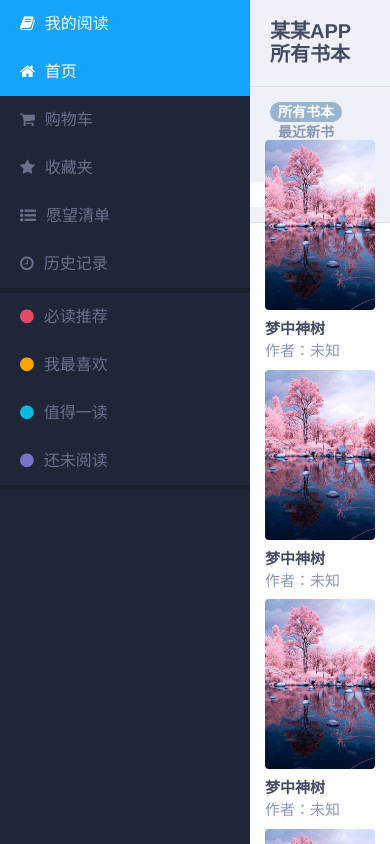
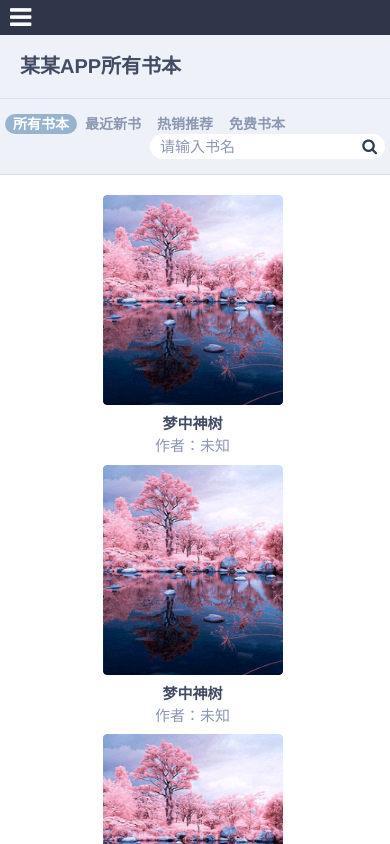
Before and after one commit to battcn/wemirr-platform, a Vue app in the folder battcn-bookstore-vue/: page / in a window 390 px wide. Built offline with nearby package versions, Linux system fonts and the light colour scheme.

Commit message:
响应式界面完善

```diff
--- a/battcn-bookstore-vue/src/App.vue
+++ b/battcn-bookstore-vue/src/App.vue
@@ -1,6 +1,10 @@
 <template xmlns: xmlns:>
   <div id="app">
-    <div class="left-side">
+    <div class="header">
+      <i v-show="fullWidth<480" @click="show=!show" class="fa fa-navicon"></i>
+    </div>
+    <transition name="fade">
+    <div v-if="show|fullWidth>480" class="left-side">
       <div class="features"> <!-- 功能区 -->
         <ul>
           <li><router-link to="/"><i class="fa  fa-book" aria-hidden="true"></i>我的阅读</router-link></li>
@@ -22,6 +26,7 @@
       <div  class="recording"><!-- 历史记录 -->
       </div>
     </div>
+    </transition>
     <div id="content">
     <router-view></router-view>
     </div>
@@ -32,7 +37,29 @@
 export default {
   name: 'App',
   data(){
-    return {options:'home',childrenOptions:'all'}
+    return {fullWidth:document.documentElement.clientWidth,show:false,options:'home',childrenOptions:'all'}
+  },
+  mounted() {
+    const that = this;
+    window.onresize = () => {
+      return (() => {
+        window.fullWidth = document.documentElement.clientWidth;
+        that.fullWidth = window.fullWidth;
+        this.fullWidth>480&&this.show===true?this.show=false:'';
+      })()
+    }
+  },
+  watch:{
+    fullWidth(val) {
+      if(!this.timer) {
+        this.fullWidth = val;
+        this.timer = true;
+        let that = this;
+        setTimeout(function (){
+          that.timer = false;
+        },400)
+      }
+    }
   }
 }
 </script>
@@ -47,13 +74,33 @@ export default {
   text-align: center;
   color: #2c3e50;
 }
+/* 左侧路由动画 */
+  fade-enter-active,.fade-leave-active{/* fade为transition标签上的name */
+    transition:all .5s;/* 在此状态下运用css动画更改opacity属性 */
+  }
+  .fade-enter,.fade-leave-active{
+    transform: translate(0, 0);
+  }
+
+  /* 头部 */
+  .header{
+    background-color: #2F3649;
+    height: 35px;text-align: left;
+  }
+  .header > i{
+    line-height: 35px;
+    font-size: 25px;
+    cursor: pointer;
+    margin-left: 10px;    color: #fff;
+  }
   /* 左侧功能区 */
   .left-side{
+    z-index: 99;
     height:100%;
     width: 250px;
     overflow:hidden ;
     position: fixed;
-    top:0;
+    top:35px;
     bottom: 0;
     left:0;
     background-color: #1F2638;
@@ -118,4 +165,26 @@ export default {
 #content{
   margin-left: 250px;
 }
+  /* 响应式样式 */
+  /* 超小屏幕（手机，大于等于 630px） */
+  @media (max-width: 630px) {
+    /* 左侧功能区  */
+    .left-side {
+      width:150px;
+      font-size: 13px;
+      font-weight: bold;
+    }
+    #content{
+      margin-left:150px;
+    }
+
+  }
+  @media (max-width: 480px) {/* 此分辨率下隐藏左侧功能栏 */
+    .left-side {
+
+    }
+    #content{
+      margin-left:0;
+    }
+  }
 </style>
--- a/battcn-bookstore-vue/src/components/home.vue
+++ b/battcn-bookstore-vue/src/components/home.vue
@@ -1,19 +1,20 @@
 <template>
   <div class="home">
     <header>
+      <!--<i class="fa fa-navicon"></i>-->
       <span>某某APP所有书本</span>
       <ul>
         <li @click="homeOptions='all'">
-          <router-link :class="{active:homeOptions=='all'}" to="/all" href="">所有书本</router-link>
+          <a  :class="{active:homeOptions=='all'}"  href="javascript:">所有书本</a>
         </li>
         <li @click="homeOptions='recent'">
-          <router-link :class="{active:homeOptions=='recent'}" to="/recent" href="">最近新书</router-link>
+          <a :class="{active:homeOptions=='recent'}"  href="javascript:">最近新书</a>
         </li>
         <li @click="homeOptions='recommend'">
-          <router-link  :class="{active:homeOptions=='recommend'}" to="/recommend" href="">热销推荐</router-link>
+          <a  :class="{active:homeOptions=='recommend'}"  href="javascript:">热销推荐</a>
         </li>
         <li @click="homeOptions='free'">
-          <router-link :class="{active:homeOptions=='free'}" to="/free" href="">免费书本</router-link>
+          <a :class="{active:homeOptions=='free'}"  href="javascript:">免费书本</a>
         </li>
         <li>
           <div class="search">
@@ -24,7 +25,7 @@
       </ul>
     </header>
     <section>
-        <router-view></router-view>
+      <all :homeOptions="homeOptions"></all>
     </section>
     <footer>
 
@@ -32,8 +33,10 @@
   </div>
 </template>
 <script type="text/ecmascript-6">
+  import all from './homeChildren/all.vue';
   export default {
     name: 'Home',
+    components:{all},
     data(){
       return {homeOptions:'all'}
     }
@@ -48,7 +51,12 @@
     top: 0;
     background-color: #EEF1F8;
   }
-
+  header > i{
+    position: absolute;
+    top: 22px;
+    left: 3px;
+    cursor: pointer;
+  }
   header > span {
     padding: 20px 20px;
     display: block;
@@ -122,11 +130,12 @@
 
   /* 内容 */
   section {
+    z-index: -1;
     position: fixed;
     right: 0;
     left: 250px;
     bottom: 0;
-    top: 120px;
+    top: 155px;
     padding: 20px 20px 0 15px;
     overflow-x: hidden;
     overflow-y: scroll;
@@ -145,5 +154,21 @@
     width: 5px;
     height: 1px;
   }
+  /* 响应式样式 */
+  /* 超小屏幕（手机，大于等于 630px） */
+  @media (max-width: 630px) {
+    section{
+      left:150px;
+      top: 175px;
+    }
+    header ul{
+      padding: 15px 5px;
+    }
+  }
+  @media (max-width: 480px) {
+    section{
+      left:0;
+    }
+  }
 
 </style>
--- a/battcn-bookstore-vue/src/components/homeChildren/all.vue
+++ b/battcn-bookstore-vue/src/components/homeChildren/all.vue
@@ -1,6 +1,6 @@
 <template>
   <div class="book-content">
-    <ul style="overflow: hidden;margin-right: -15px;">
+    <ul style="overflow: hidden;">
       <li class="single-content">
         <img src="./../../assets/bookcover/bookCover.png" alt=""/>
         <h3 class="title">梦中神树</h3>
@@ -86,7 +86,6 @@
 
   .single-content > .author {
   }
-
   /* 响应式样式 */
   @media (min-width: 0) {
     /* 单本小容器 */
@@ -95,16 +94,38 @@
       float: left;
       margin-right: 10px;
       margin-bottom: 10px;
+      text-align: center;
     }
     .single-content > img{
-      height: 170px;
+      height: 210px;
+      width: 180px;
+      margin:auto;
     }
     .single-content > .title{
       font-size: 15px;
     }
   }
+  @media (max-width: 480px) {
+    .book-content > ul{
+      margin-right: -10px;
+    }
+    .single-content{
+      width: calc(50% - 10px);
+    }
+  }
+  @media (max-width: 410px) {
+    .single-content{
+      width: calc(100% - 10px);
+    }
+    .book-content > ul{
+      margin-right: -10px;
+    }
+  }
   /* 大于等于 530px */
   @media (min-width: 530px) {
+    .book-content > ul{
+      margin-right: -10px;
+    }
     /* 单本小容器 */
     .single-content {
       width: calc(50% - 10px);
@@ -113,7 +134,8 @@
       margin-bottom: 10px;
     }
     .single-content > img{
-      height: 170px;
+      height: 210px;
+      width: 180px;
     }
     .single-content > .title{
       font-size: 15px;
@@ -121,6 +143,9 @@
   }
   /* 超小屏幕（手机，大于等于 630px） */
   @media (min-width: 630px) {
+    .book-content > ul{
+      margin-right: -10px;
+    }
     /* 单本小容器 */
     .single-content {
       width: calc(33.333% - 10px);
@@ -129,7 +154,8 @@
       margin-bottom: 15px;
     }
     .single-content > img{
-      height: 170px;
+      height: 150px;
+      width: 120px;
     }
     .single-content > .title{
       font-size: 15px;
@@ -138,6 +164,9 @@
 
   /* 小屏幕（平板，大于等于 768px） */
   @media (min-width: 768px) {
+    .book-content > ul{
+      margin-right: -15px;
+    }
     /* 单本小容器 */
     .single-content {
       width: calc(25% - 15px);
@@ -146,7 +175,8 @@
       margin-bottom: 20px;
     }
     .single-content > img{
-      height: 210px;
+      height: 150px;
+      width: 120px;
     }
     .single-content > .title{
       font-size: 17px;
@@ -155,6 +185,9 @@
 
   /* 中等屏幕（桌面显示器，大于等于 992px） */
   @media (min-width: 992px) {
+    .book-content > ul{
+      margin-right: -15px;
+    }
     /* 单本小容器 */
     .single-content {
       width: calc(25% - 15px);
@@ -163,6 +196,7 @@
       margin-bottom: 20px;
     }
     .single-content > img{
+      width: 180px;
       height: 210px;
     }
     .single-content > .title{
@@ -172,6 +206,9 @@
 
   /* 大屏幕（大桌面显示器，大于等于 1200px） */
   @media (min-width: 1200px) {
+    .book-content > ul{
+      margin-right: -15px;
+    }
     /* 单本小容器 */
     .single-content {
       width: calc(20% - 15px);
```
Also changed, not shown: battcn-bookstore-vue/src/router/index.js (+1 -8 lines).
